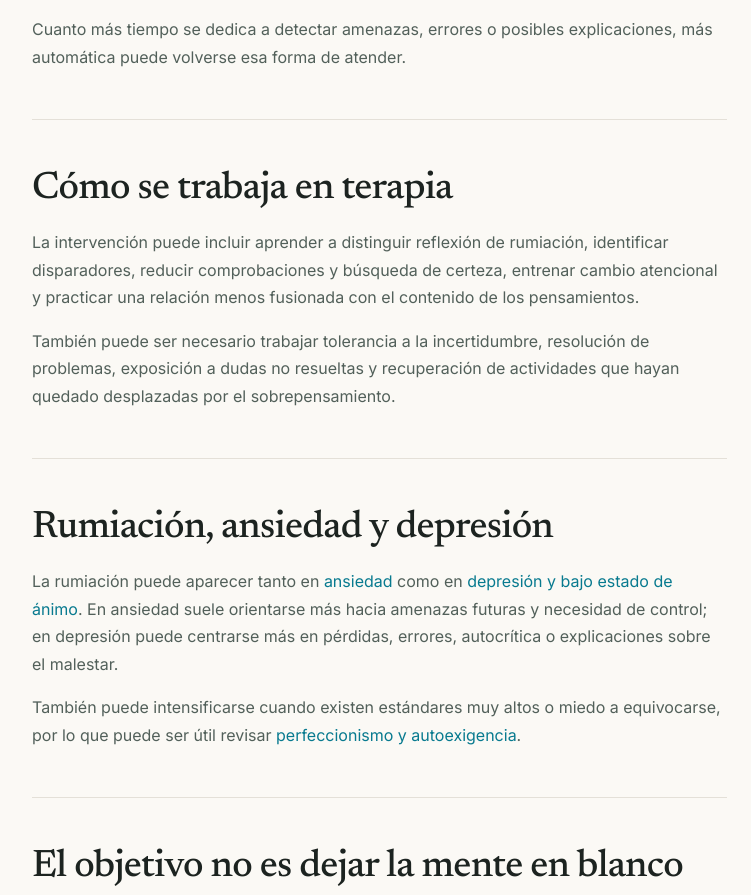
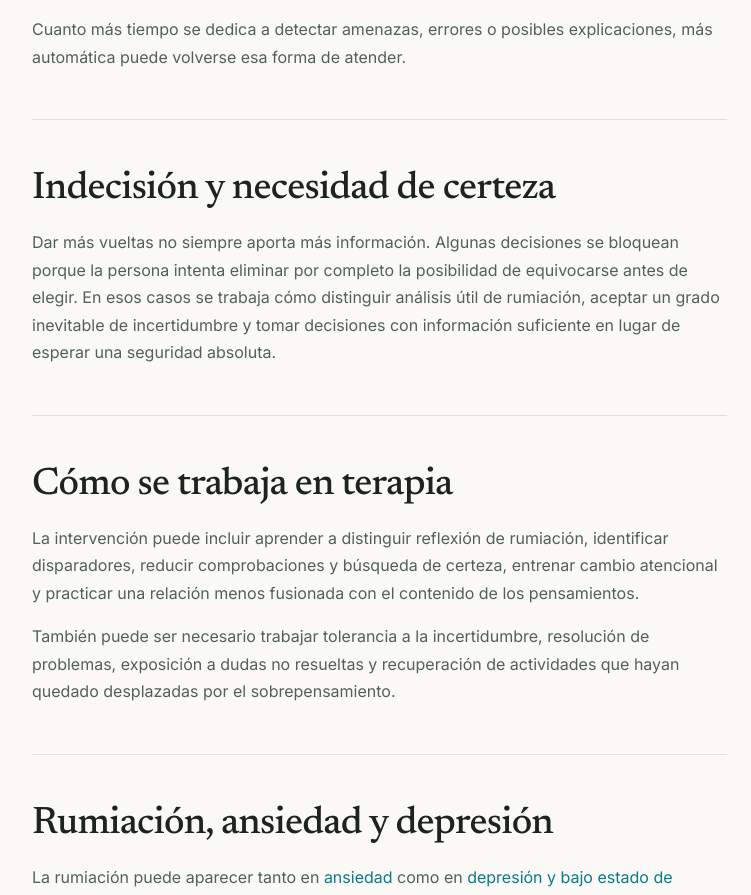
Before and after one commit to carolinasanchezgirona/Portfolio-Carolina, a Next.js app: page /rumiacion-y-pensamientos-repetitivos in a window 1280 px wide. Shown: the part 1962-2857 px from the top of the page, without its empty margins (88-839 px from the left). Built offline with nearby package versions, Linux system fonts and the light colour scheme.

Commit message:
SEO: integrar indecisión en rumiación

```diff
--- a/app/rumiacion-y-pensamientos-repetitivos/page.tsx
+++ b/app/rumiacion-y-pensamientos-repetitivos/page.tsx
@@ -29,7 +29,6 @@ export default function RuminationPage() {
         <a className="brand" href="/" aria-label="Carolina Sánchez, inicio"><span className="brand-name">Carolina Sánchez</span><span className="brand-sub">Psicóloga · Neuropsicóloga</span></a>
         <nav className="nav" aria-label="Navegación principal"><a href="/psicologia/">Psicología</a><a href="/ansiedad/">Ansiedad</a>
               <a href="/insomnio-y-dificultades-para-dormir/">Insomnio y dificultades para dormir</a>
-              <a href="/toma-de-decisiones-e-indecision/">Toma de decisiones e indecisión</a>
               <a href="/culpa-y-dificultad-para-perdonarse/">Culpa y dificultad para perdonarse</a>
               <a href="/ansiedad-anticipatoria-y-preocupacion-excesiva/">Ansiedad anticipatoria y preocupación excesiva</a>
               <a href="/ansiedad-por-la-salud-e-hipocondria/">Ansiedad por la salud</a>
@@ -48,6 +47,11 @@ export default function RuminationPage() {
           <section><h2>Qué es la rumiación</h2><p>La rumiación es una forma de pensamiento repetitivo centrado con frecuencia en causas, consecuencias, errores, pérdidas o emociones negativas. Puede adoptar la forma de repasar lo ocurrido, intentar encontrar una explicación definitiva o preguntarse una y otra vez qué debería haberse hecho de otra manera.</p><p>No es lo mismo que reflexionar. La reflexión suele conducir a comprensión, decisión o acción. La rumiación tiende a repetir el mismo material mental sin generar un avance proporcional al tiempo y energía invertidos.</p></section>
           <section id="cuando-consultar"><h2>Cuándo puede ser útil pedir ayuda</h2><ul><li>Repasas conversaciones durante horas intentando descubrir qué significaban exactamente.</li><li>Te cuesta desconectar de una decisión incluso después de haberla tomado.</li><li>Buscas una explicación perfecta antes de poder pasar página.</li><li>El pensamiento repetitivo interfiere en sueño, concentración o descanso.</li><li>Alternas entre analizar, comprobar y volver a analizar sin sentir más claridad.</li><li>La preocupación por el futuro ocupa gran parte del día.</li><li>Sabes que pensar más no está ayudando, pero te resulta difícil detener el ciclo.</li></ul></section>
           <section><h2>Por qué se mantiene</h2><h3>La sensación de que pensar más dará control</h3><p>La mente puede tratar la incertidumbre como un problema que debería resolverse por completo. Cada nueva vuelta promete una respuesta definitiva, aunque en la práctica aumente la activación.</p><h3>Búsqueda de certeza</h3><p>Cuando existe una necesidad alta de seguridad, cualquier duda pendiente puede convertirse en una invitación a revisar, comprobar o anticipar nuevos escenarios.</p><h3>Evitar emociones difíciles</h3><p>Analizar puede funcionar temporalmente como una forma de alejarse de tristeza, enfado, culpa o miedo. El coste es quedar atrapado en el pensamiento sin procesar del todo la emoción.</p><h3>Hábitos de atención</h3><p>Cuanto más tiempo se dedica a detectar amenazas, errores o posibles explicaciones, más automática puede volverse esa forma de atender.</p></section>
+          <section>
+            <h2>Indecisión y necesidad de certeza</h2>
+            <p>Dar más vueltas no siempre aporta más información. Algunas decisiones se bloquean porque la persona intenta eliminar por completo la posibilidad de equivocarse antes de elegir. En esos casos se trabaja cómo distinguir análisis útil de rumiación, aceptar un grado inevitable de incertidumbre y tomar decisiones con información suficiente en lugar de esperar una seguridad absoluta.</p>
+          </section>
+
           <section><h2>Cómo se trabaja en terapia</h2><p>La intervención puede incluir aprender a distinguir reflexión de rumiación, identificar disparadores, reducir comprobaciones y búsqueda de certeza, entrenar cambio atencional y practicar una relación menos fusionada con el contenido de los pensamientos.</p><p>También puede ser necesario trabajar tolerancia a la incertidumbre, resolución de problemas, exposición a dudas no resueltas y recuperación de actividades que hayan quedado desplazadas por el sobrepensamiento.</p></section>
           <section><h2>Rumiación, ansiedad y depresión</h2><p>La rumiación puede aparecer tanto en <a href="/ansiedad/">ansiedad</a> como en <a href="/depresion/">depresión y bajo estado de ánimo</a>. En ansiedad suele orientarse más hacia amenazas futuras y necesidad de control; en depresión puede centrarse más en pérdidas, errores, autocrítica o explicaciones sobre el malestar.</p><p>También puede intensificarse cuando existen estándares muy altos o miedo a equivocarse, por lo que puede ser útil revisar <a href="/perfeccionismo-y-autoexigencia/">perfeccionismo y autoexigencia</a>.</p></section>
           <section><h2>El objetivo no es dejar la mente en blanco</h2><p>Intentar prohibirse pensar suele aumentar la vigilancia sobre el propio pensamiento. El objetivo terapéutico es poder detectar el bucle antes, dejar de alimentarlo y elegir si en ese momento conviene resolver, aceptar una incertidumbre o volver a una actividad significativa.</p><div className="seo-callout"><strong>No todo pensamiento necesita una respuesta.</strong><span>Aprender a no seguir cada hilo mental puede ser más útil que encontrar la explicación perfecta.</span></div></section>
```
